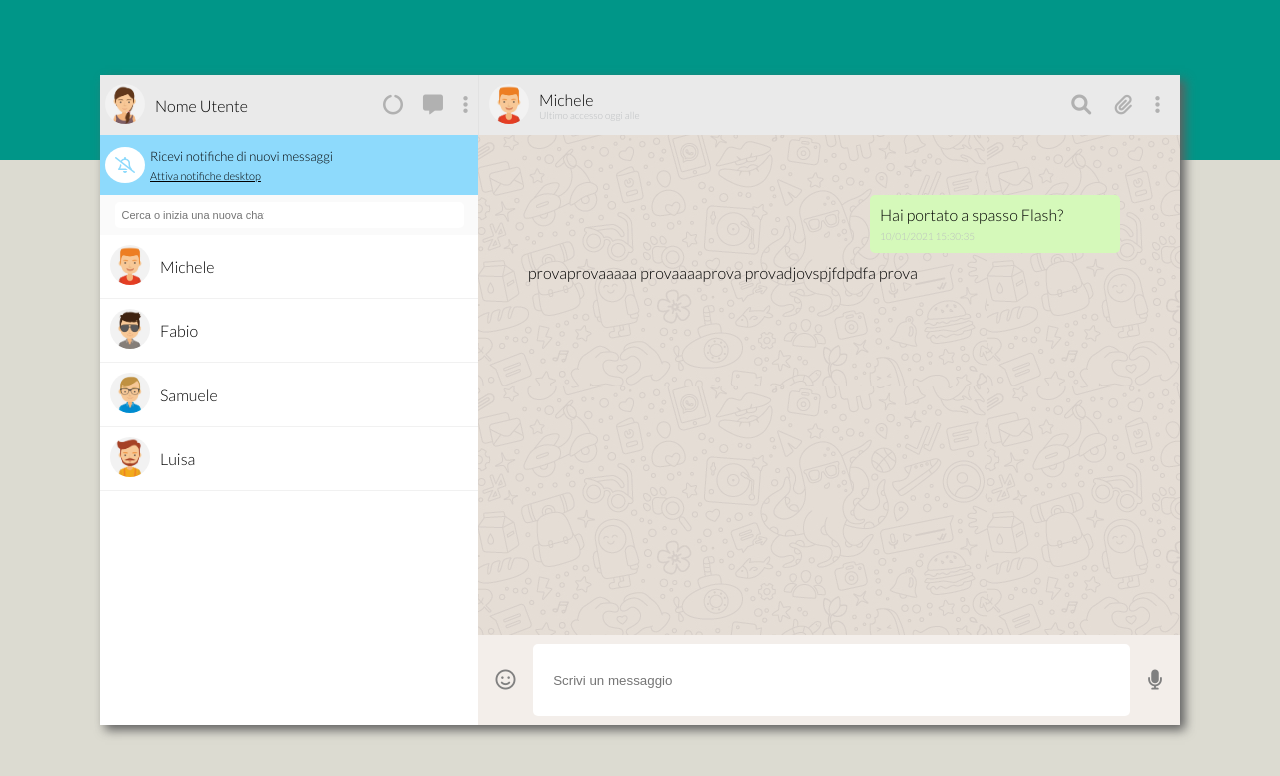
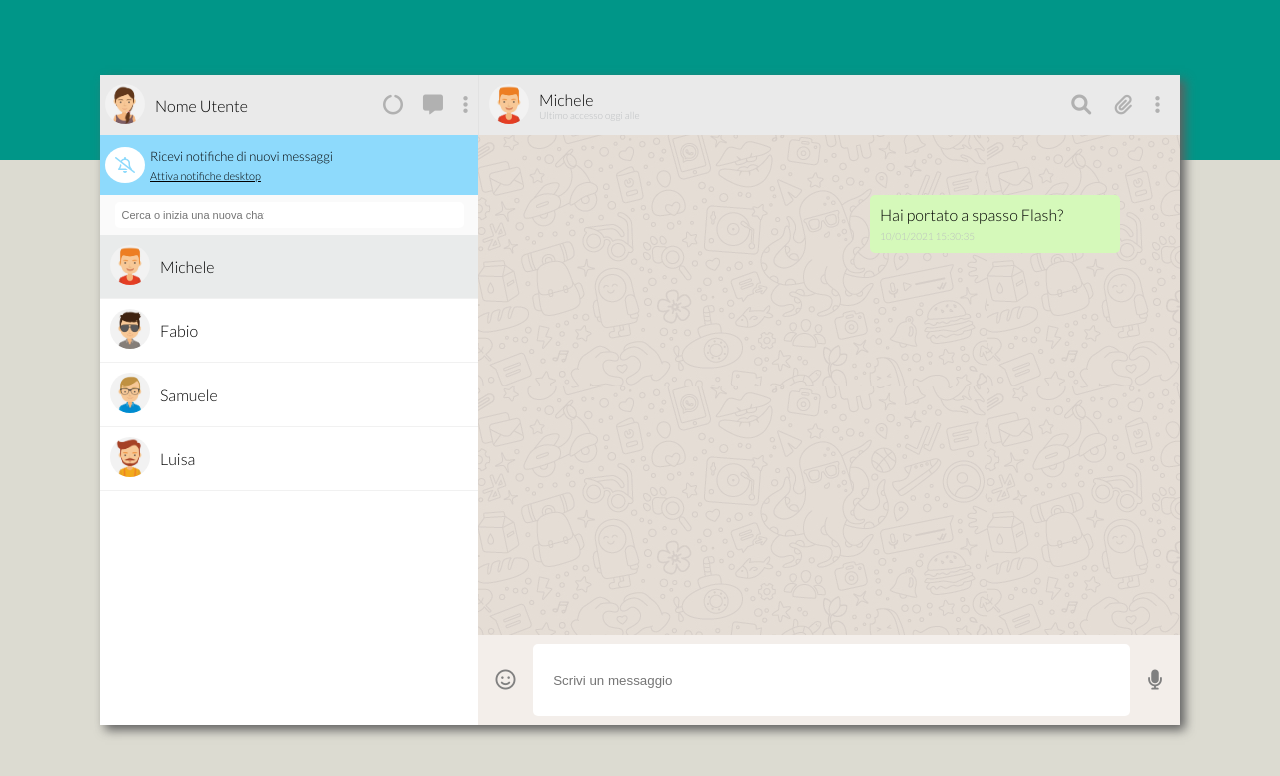
Before and after one commit to AnnaStark0/js-html-css-boolzap, a plain HTML site: page index.html in a window 1280 px wide. Drawn offline with nearby package versions, Linux system fonts and the light colour scheme.

Commit message:
Js activeContact

```diff
--- a/css/style.css
+++ b/css/style.css
@@ -148,7 +148,9 @@ font-family: 'Lato', sans-serif;
 }
 
 .active {
+
     background-color: #e9ebeb;
+
 }
 
 /*-----COL-2-----*/
--- a/index.html
+++ b/index.html
@@ -76,7 +76,7 @@
                     <!--ROW 4-->
                     <div class="rowContacts">
 
-                        <div v-for="contact in contacts" class="contact">
+                        <div v-for="(contact, index) in contacts" class="contact" :class="index == currentContact ? 'active' : '' " @click="activeChat(index)">
 
                             <div> <img class="avatarContact" :src="`img/avatar${contact.avatar}.jpg`" alt="avatar1">
                             </div>
@@ -138,10 +138,6 @@
                         </div>
                         <!--///Message Box Send-->
 
-provaprovaaaaa
-provaaaaprova
-provadjovspjfdpdfa
-prova
 
 
 
--- a/js/main.js
+++ b/js/main.js
@@ -82,8 +82,12 @@ const app = new Vue ({
                 ],
             },
         ],
+        currentContact: 0,
     },
     methods: {
+        activeChat: function(index){
+            this.currentContact = index;
+        },
 
     }
-})
+});
```
